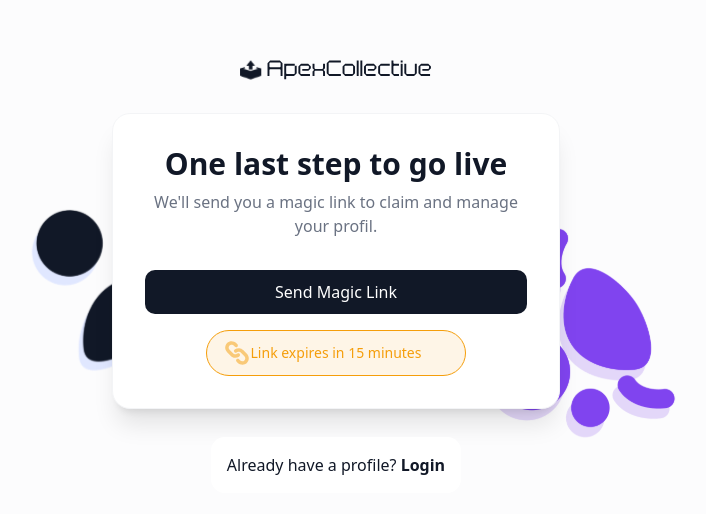
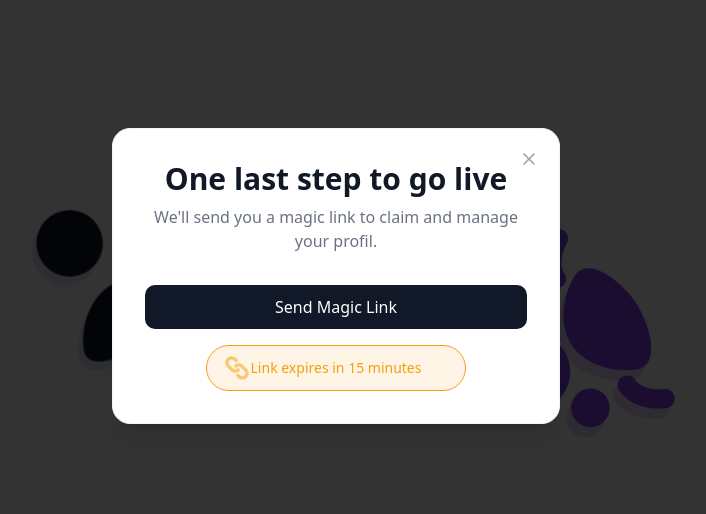
Before and after one commit to Apex-Collective/Axia-Hackathon, a React (Vite) app: page /auth/magic-link in a window 1280 px wide. Shown: the part 124-638 px from the top of the page, without its empty margins (304-1010 px from the left). Built offline with nearby package versions, Linux system fonts and the light colour scheme.

Commit message:
fixed magiclink page

```diff
--- a/src/routes/auth/magicLink.tsx
+++ b/src/routes/auth/magicLink.tsx
@@ -1,7 +1,16 @@
+import { Link } from "react-router";
+import { X } from "lucide-react";
+
 export default function MagicLinkSent() {
-
   return (
-    <div className="w-full bg-white rounded-2xl shadow-xl p-8 border border-gray-100 flex flex-col items-center text-center max-w-md">
+    <div className="fixed inset-0 z-50 flex items-center justify-center bg-black/80 p-4">
+      <div className="relative w-full bg-white rounded-2xl shadow-xl p-8 border border-gray-100 flex flex-col items-center text-center max-w-md animate-in fade-in zoom-in duration-300">
+        <Link
+          to="/auth/login"
+          className="absolute top-4 right-4 text-gray-400 hover:text-gray-600 transition-colors p-1 rounded-full hover:bg-gray-100"
+        >
+          <X size={20} />
+        </Link>
 
         <h1 className="text-2xl md:text-3xl font-bold text-brand-primary mb-2">
           One last step to go live
@@ -12,15 +21,14 @@ export default function MagicLinkSent() {
         </p>
 
         <div className="space-y-4 w-full">
-        <a
-          className="block w-full bg-brand-primary text-white font-medium py-2.5 rounded-lg hover:bg-brand-primary/90 transition-colors"
+          <button
+            type="button"
+            className="block w-full bg-brand-primary text-white font-medium py-2.5 rounded-lg hover:bg-brand-primary/90 transition-colors cursor-pointer"
           >
             Send Magic Link
-        </a>
+          </button>
 
-        <div
-          className="relative block w-65 mx-auto bg-[#fef5e7] border border-[#f59e0b] rounded-full p-3 text-sm text-[#f59e0b] hover:text-brand-primary transition-colors"
-        >
+          <div className="relative block w-65 mx-auto bg-[#fef5e7] border border-[#f59e0b] rounded-full p-3 text-sm text-[#f59e0b] hover:text-brand-primary transition-colors">
             Link expires in 15 minutes
             <div className="absolute inset-y-0 left-0 pl-4 flex items-center">
               <img src="/icons/link.svg" alt="people" className="size-7 opacity-50"/>
@@ -28,5 +36,6 @@ export default function MagicLinkSent() {
           </div>
         </div>
       </div>
+    </div>
   );
 }
```
Lines whose indentation alone changed are shown as unchanged.
